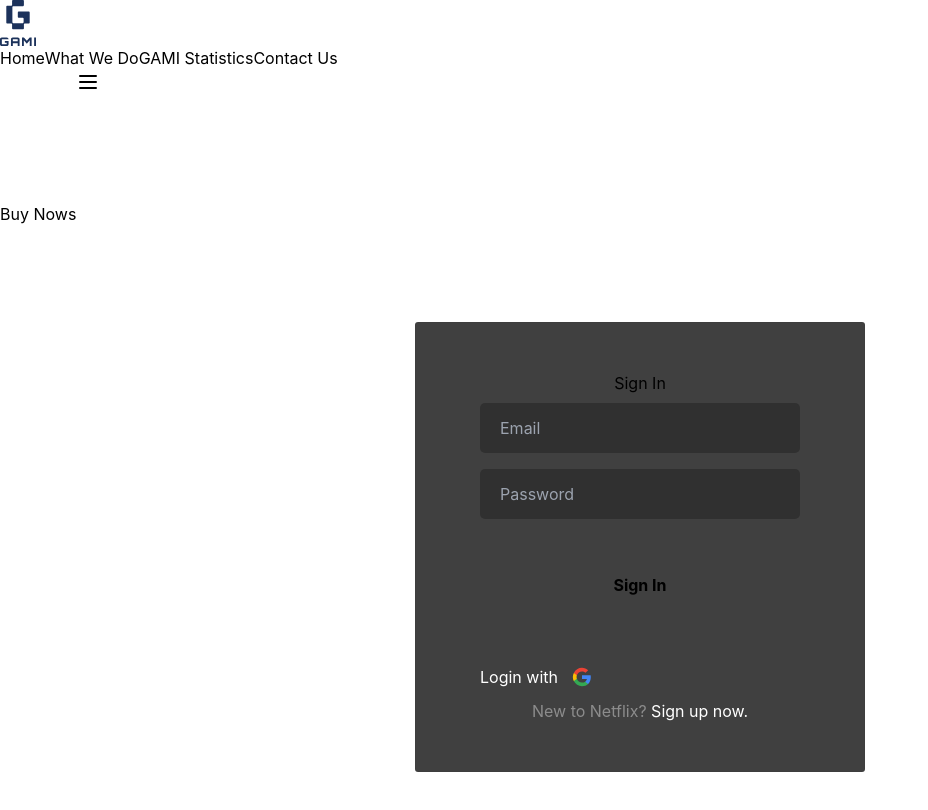
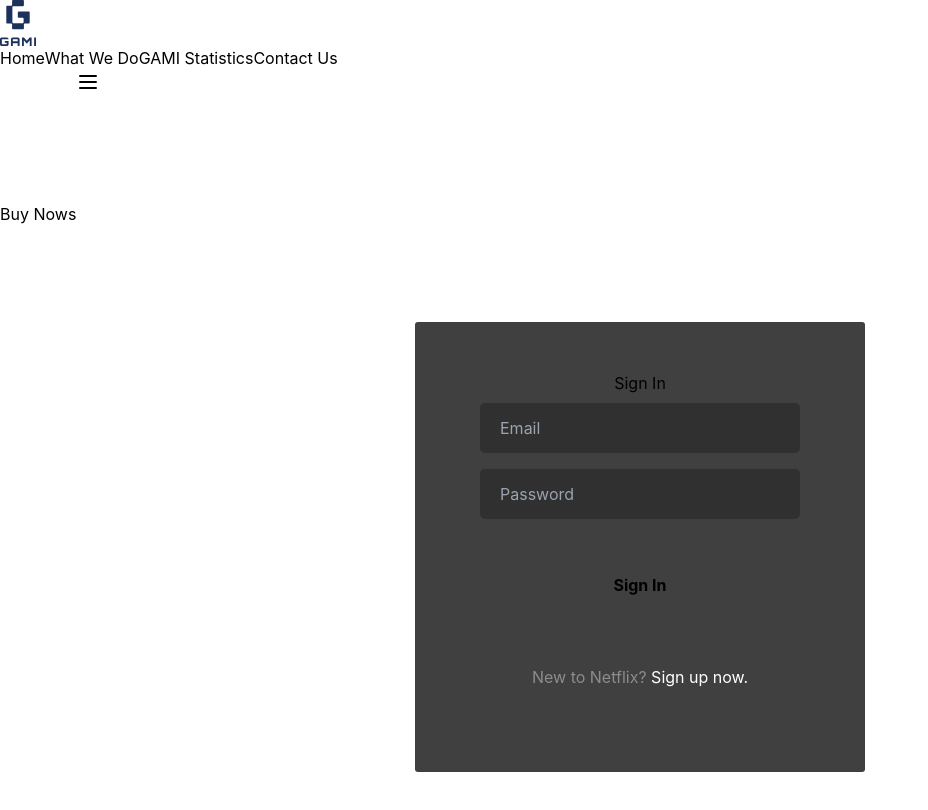
Before and after one commit to Ethemkizilyer/framer-motion, a React (Create React App) app: page /login in a window 1280 px wide. Shown: the top 810 px of the page, without its empty margins (0-928 px from the left). Built offline with nearby package versions, Linux system fonts and the light colour scheme; what @material-tailwind/react would draw is missing.

Commit message:
feat:updated

```diff
--- a/src/App.js
+++ b/src/App.js
@@ -1,4 +1,4 @@
-import React from 'react'
+import React from "react";
 import { BrowserRouter, Route, Routes } from "react-router-dom";
 import NavBar from "./components/NavBar";
 
@@ -22,6 +22,6 @@
       </BrowserRouter>
     </Provider>
   );
-}
+};
 
-export default App
+export default App;
--- a/src/components/NavBar.jsx
+++ b/src/components/NavBar.jsx
@@ -1,6 +1,12 @@
 import { Link, useNavigate } from "react-router-dom";
 import { useState, useEffect } from "react";
-import { Button, IconButton, MobileNav, Navbar, Typography } from "@material-tailwind/react";
+import {
+  Button,
+  IconButton,
+  MobileNav,
+  Navbar,
+  Typography,
+} from "@material-tailwind/react";
 import { useAuthState } from "react-firebase-hooks/auth";
 
 import { useDispatch, useSelector } from "react-redux";
@@ -8,16 +14,14 @@
 import { auth } from "../auth";
 import { clearUser, setUser } from "../features/authSlice";
 
-
 const NavBar = () => {
   const [active, setActive] = useState("home");
   const navigate = useNavigate();
-const user = useSelector((state)=>state.auth.user)
-console.log(user)
+  const user = useSelector((state) => state.auth.user);
+  console.log(user);
 
   const dispatch = useDispatch();
   const handleClick = (page) => {
-
     setActive(page);
   };
   const [openNav, setOpenNav] = useState(false);
@@ -29,9 +33,7 @@
     );
   }, []);
 
-
   const navList = (
-
     <ul className="mb-4 mt-[72px] flex flex-col gap-2 lg:mb-0 lg:mt-0 lg:flex-row lg:items-center lg:gap-6">
       <Typography
         as="li"
@@ -76,9 +78,8 @@
     </ul>
   );
 
-
   const logOut = () => {
-    dispatch(clearUser())
+    dispatch(clearUser());
     signOut(auth)
       .then(() => {
         // Sign-out successful.
@@ -89,7 +90,6 @@
         alert(error);
       });
   };
-
 
   return (
     <>
@@ -256,7 +256,7 @@
             </button>
           </div>
         </div>
-        {  !user?.username  ? (
+        {!user || !auth?.currentUser?.displayName ? (
           <Button
             variant="danger"
             size="sm"
--- a/src/features/store.js
+++ b/src/features/store.js
@@ -4,7 +4,6 @@
 
 export const store = configureStore({
   reducer: {
-
     auth: authReducer,
   },
 });
--- a/src/pages/Home.jsx
+++ b/src/pages/Home.jsx
@@ -1,6 +1,7 @@
 import "../App.css";
 import { motion, useTransform, useScroll, useSpring } from "framer-motion";
 import { useSelector } from "react-redux";
+import { auth } from "../auth";
 
 function Home() {
   const user = useSelector((state) => state.auth.user);
@@ -15,7 +16,7 @@
   let x = useSpring(useTransform(scrollYProgress, [0, 1], [0, -100 * 16]));
 
   let container = {
-    hidden: { opacity: 0 },
+    hidden: { opacity: 1 },
     show: {
       opacity: 1,
       transition: {
@@ -25,7 +26,7 @@
   };
 
   const item = {
-    hidden: { opacity: 0, x: 10 },
+    hidden: { opacity: 1, x: 10 },
     show: { opacity: 1, x: 0 },
   };
   return (
@@ -45,14 +46,14 @@
           style={{ x: y, rotateZ: y, scale: 2 }}
           className="bg-red-500 w-[160px] h-[160px] left-[80px] top-[200px] flex -z-50 absolute items-center justify-center"
         >
-          {user?.username && user?.username}
+          {(user?.username && user?.username) || auth?.currentUser?.displayName}
         </motion.div>
         <motion.div
           initial={{ opacity: 1 }}
           style={{ x: x, rotateZ: x, scale: 2 }}
           className="bg-yellow-500 w-[160px] h-[160px] right-[80px] top-[600px] flex -z-50 absolute items-center justify-center"
         >
-          {user?.username && user?.username}
+          {(user?.username && user?.username) || auth?.currentUser?.displayName}
         </motion.div>
 
         <motion.div
@@ -61,7 +62,7 @@
           style={{ x: y, rotateZ: y, scale: 2 }}
           className="bg-red-500 w-[160px] h-[160px] left-[160px] top-[1000px] flex -z-50 absolute items-center justify-center"
         >
-          {user?.username && user?.username}
+          {(user?.username && user?.username) || auth?.currentUser?.displayName}
         </motion.div>
 
         <motion.div variants={item} className="flex flex-col"></motion.div>
--- a/src/pages/Login.jsx
+++ b/src/pages/Login.jsx
@@ -1,18 +1,17 @@
 import React, { useState } from "react";
 import { Link, useNavigate } from "react-router-dom";
-import { auth, provider } from "../auth";
+import { auth } from "../auth";
 import { signInWithEmailAndPassword, signInWithPopup } from "firebase/auth";
-import { doc, setDoc } from "firebase/firestore";
-import db from "../auth";
+
 import { useDispatch } from "react-redux";
 import { setUser } from "../features/authSlice";
-
 
 function Login() {
   const [loading, setLoading] = useState(false);
   const [email, setemail] = useState("");
   const [password, setpassword] = useState("");
-const dispatch= useDispatch()
+  const { currentUser } = auth;
+  const dispatch = useDispatch();
   const navigate = useNavigate();
 
   const handlesubmit = (e) => {
@@ -28,37 +27,37 @@
         alert(error.message);
       });
   };
-  const loginwithgoogle = () => {
-    setLoading(true);
-    signInWithPopup(auth, provider)
-      .then((result) => {
-        // The signed-in user info.
-        const user = result.user;
+  // const loginwithgoogle = () => {
+  //   setLoading(true);
+  //   signInWithPopup(auth, provider)
+  //     .then((result) => {
+  //       // The signed-in user info.
+  //       const user = result.user;
 
-        setDoc(doc(db, "users", user.displayName), {
-          id: user.uid,
-          username: user.displayName,
-        }).then(() => {
-           dispatch(setUser(user));
-          setLoading(false);
-          navigate("/");
-        });
-      })
-      .catch((error) => {
-        setLoading(false);
-        alert(error);
-        // ...
-      });
+  //       setDoc(doc(db, "users", user.displayName), {
+  //         id: user.uid,
+  //         username: user.displayName,
+  //       }).then(() => {
 
-  };
+  //         setLoading(false);
+  //         navigate("/");
+  //       });
+  //     })
+  //     .catch((error) => {
+  //       setLoading(false);
+  //       alert(error);
+  //       // ...
+  //     });
 
+  // };
+  currentUser?.displayName !== undefined &&
+    dispatch(setUser(currentUser?.displayName));
+  console.log(auth);
   //Loader
   if (loading) {
     return "Loading";
   } else {
     return (
-
-
       <div className="signin__container">
         <h1>Sign In</h1>
         <form onSubmit={handlesubmit}>
@@ -78,16 +77,15 @@
           />
           <button type="submit">Sign In</button>
         </form>
-          <h3 className="signin__google" onClick={loginwithgoogle}>
+        {/* <h3 className="signin__google" onClick={loginwithgoogle}
+          >
             Login with&nbsp;
             <img src="/logo.svg" alt="google-logo" />
-          </h3>
+          </h3> */}
         <h3>
           New to Netflix? <Link to="/contact">Sign up now.</Link>
         </h3>
-
       </div>
-
     );
   }
 }
```
Also changed, not shown: src/pages/SignUp.jsx (+2 -6 lines). Lines whose indentation alone changed are shown as unchanged.
